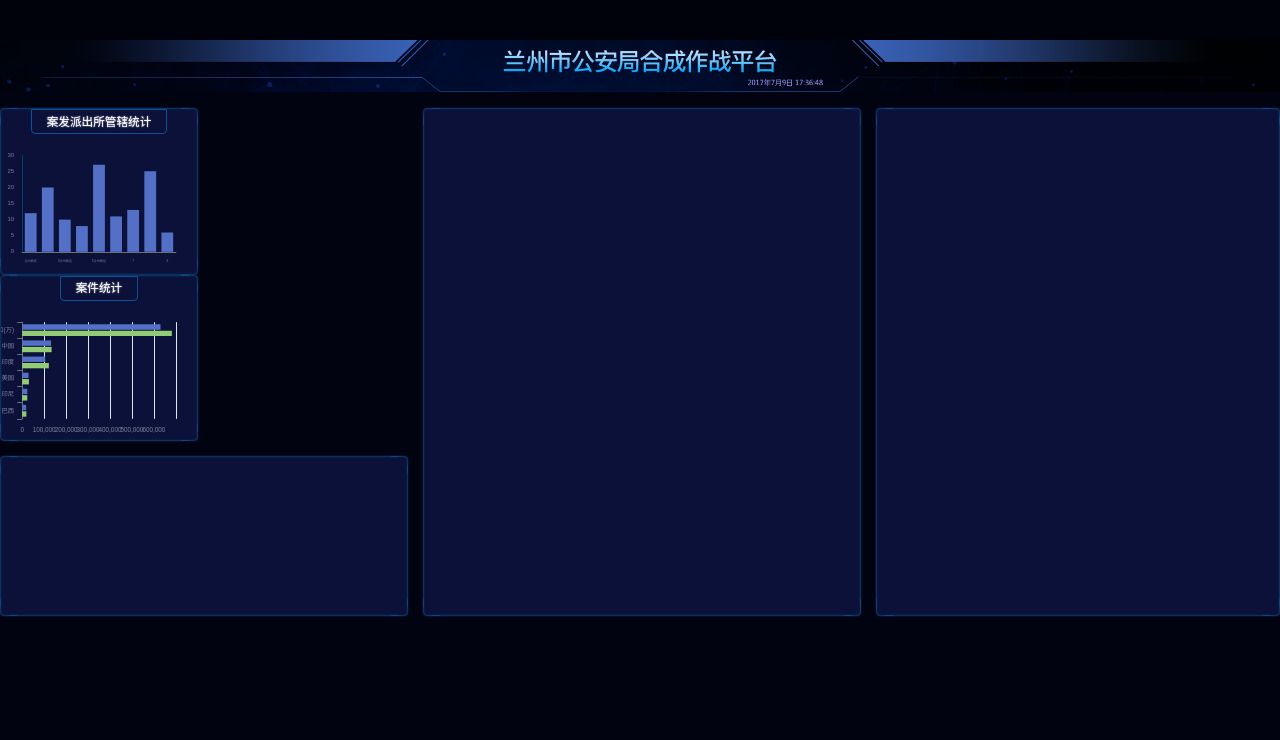
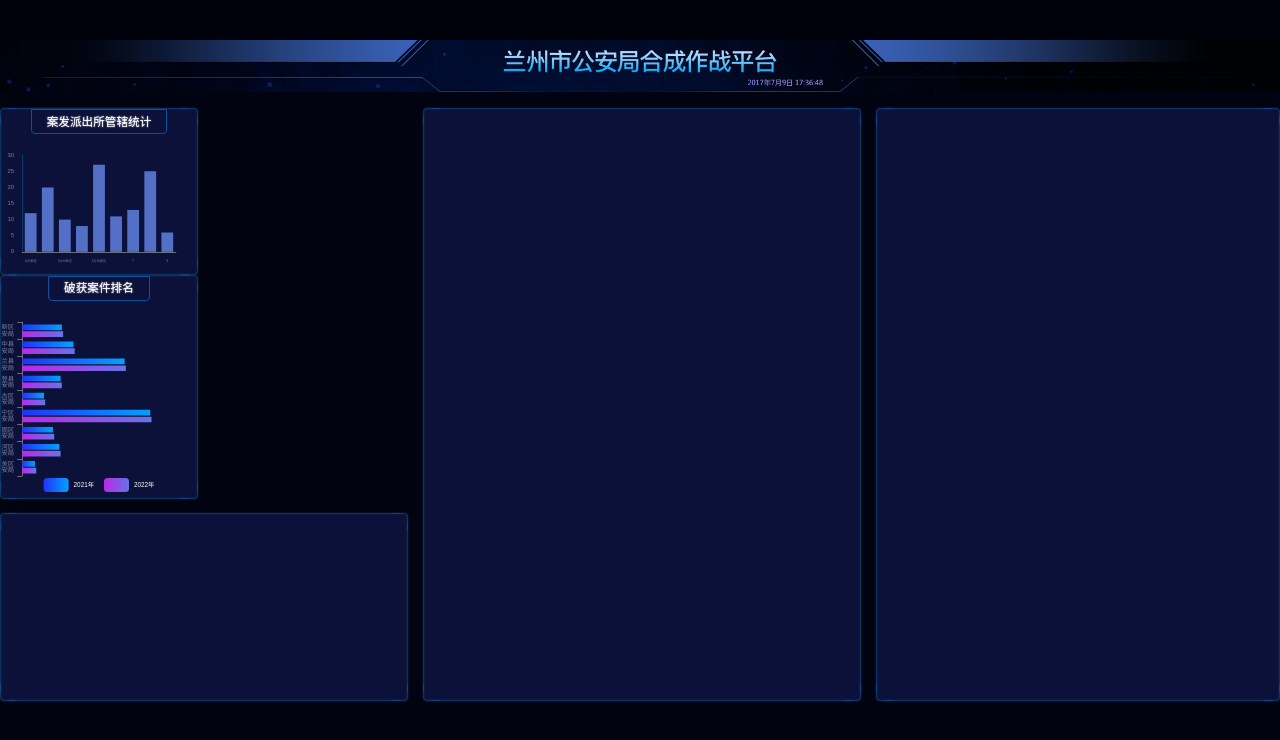
Before and after one commit to wszzj/large-screen, a React (Vite) app: page / in a window 1280 px wide. Shown: the top 740 px of the page. Built offline with nearby package versions, Linux system fonts and the light colour scheme.

Commit message:
完成Chart2

```diff
--- a/src/components/Chart2.tsx
+++ b/src/components/Chart2.tsx
@@ -1,5 +1,6 @@
 import { useEffect, useRef } from "react";
 import * as echarts from "echarts";
+import { px } from "../shared/px";
 import { createEchartsOptions } from "../shared/create-echarts-options";
 
 export const Chart2 = () => {
@@ -8,33 +9,97 @@ export const Chart2 = () => {
     const myChart = echarts.init(divRef.current);
     myChart.setOption(
       createEchartsOptions({
+        legend: {
+          data: ["2021年", "2022年"],
+          bottom: 0,
+          textStyle: {
+            color: "white",
+          },
+        },
+        tooltip: {
+          trigger: "axis",
+          axisPointer: {
+            type: "shadow",
+          },
+        },
+        grid: {
+          left: px(40),
+          top: px(40),
+          right: px(40),
+          bottom: px(40),
+        },
         xAxis: {
           type: "value",
           boundaryGap: [0, 0.01],
+          splitLine: { show: false },
+          axisLabel: { show: false },
         },
         yAxis: {
           type: "category",
-          data: ["巴西", "印尼", "美国", "印度", "中国", "世界人口(万)"],
+          data: [
+            "城关区公安局",
+            "七里河区公安局",
+            "西固区公安局",
+            "安宁区公安局",
+            "红古区公安局",
+            "永登县公安局",
+            "皋兰县公安局",
+            "榆中县公安局",
+            "新区公安局",
+          ],
+          axisLabel: {
+            formatter(value: string) {
+              return value.replace("公安局", "\n公安局");
+            },
+          },
         },
         series: [
           {
-            name: "破案排名",
+            name: "2021年",
             type: "bar",
-            data: [18203, 23489, 29034, 104970, 131744, 630230],
+            data: [10, 29, 24, 100, 17, 30, 80, 40, 31],
+            itemStyle: {
+              normal: {
+                color: new echarts.graphic.LinearGradient(0, 0, 1, 0, [
+                  {
+                    offset: 0,
+                    color: "#2034f9",
+                  },
+                  {
+                    offset: 1,
+                    color: "#04a1ff",
+                  },
+                ]),
+              },
+            },
           },
           {
-            name: "破案排名2",
+            name: "2022年",
             type: "bar",
-            data: [19325, 23438, 31000, 121594, 134141, 681807],
+            data: [11, 30, 25, 101, 18, 31, 81, 41, 32],
+            itemStyle: {
+              normal: {
+                color: new echarts.graphic.LinearGradient(0, 0, 1, 0, [
+                  {
+                    offset: 0,
+                    color: "#b92ae8",
+                  },
+                  {
+                    offset: 1,
+                    color: "#6773e7",
+                  },
+                ]),
+              },
+            },
           },
         ],
       })
     );
   }, []);
   return (
-    <div className="statistics bordered">
-      <h2>案件统计</h2>
-      <div ref={divRef} className="chart"></div>
+    <div className="ranking bordered">
+      <h2>破获案件排名</h2>
+      <div ref={divRef} className="chart" />
     </div>
   );
 };
--- a/src/pages/home.scss
+++ b/src/pages/home.scss
@@ -6,6 +6,7 @@
     flex: 1;
     background: #010310;
     color: white;
+    font-size: px(16);
 
     >header {
         height: px(99);
@@ -55,6 +56,9 @@
 
         >.section1 {
             grid-area: box1;
+            display: flex;
+            flex-direction: column;
+            justify-content: space-between;
         }
 
 
@@ -98,5 +102,28 @@
             }
 
         }
+
+        .ranking {
+            height: px(423);
+            display: flex;
+            flex-direction: column;
+            align-items: center;
+
+            h2 {
+                flex-shrink: 0;
+                border: 1px solid #0a5299;
+                border-bottom-left-radius: 4px;
+                border-bottom-right-radius: 4px;
+                font-size: px(22);
+                line-height: px(24);
+                padding: px(10) px(28);
+                text-shadow: 0 0 px(3) white;
+            }
+
+            .chart {
+                flex: 1;
+                width: 100%;
+            }
+        }
     }
 }
--- a/src/shared/base-echart-options.ts
+++ b/src/shared/base-echart-options.ts
@@ -3,10 +3,10 @@ export const baseEchartOptions = {
   title: { show: false },
   legend: { show: false },
   grid: {
-    x: px(40),
-    y: px(40),
-    x2: px(40),
-    y2: px(40),
+    top: px(40),
+    left: px(40),
+    right: px(40),
+    bottom: px(40),
   },
   textStyle: {
     fontSize: px(12),
```
